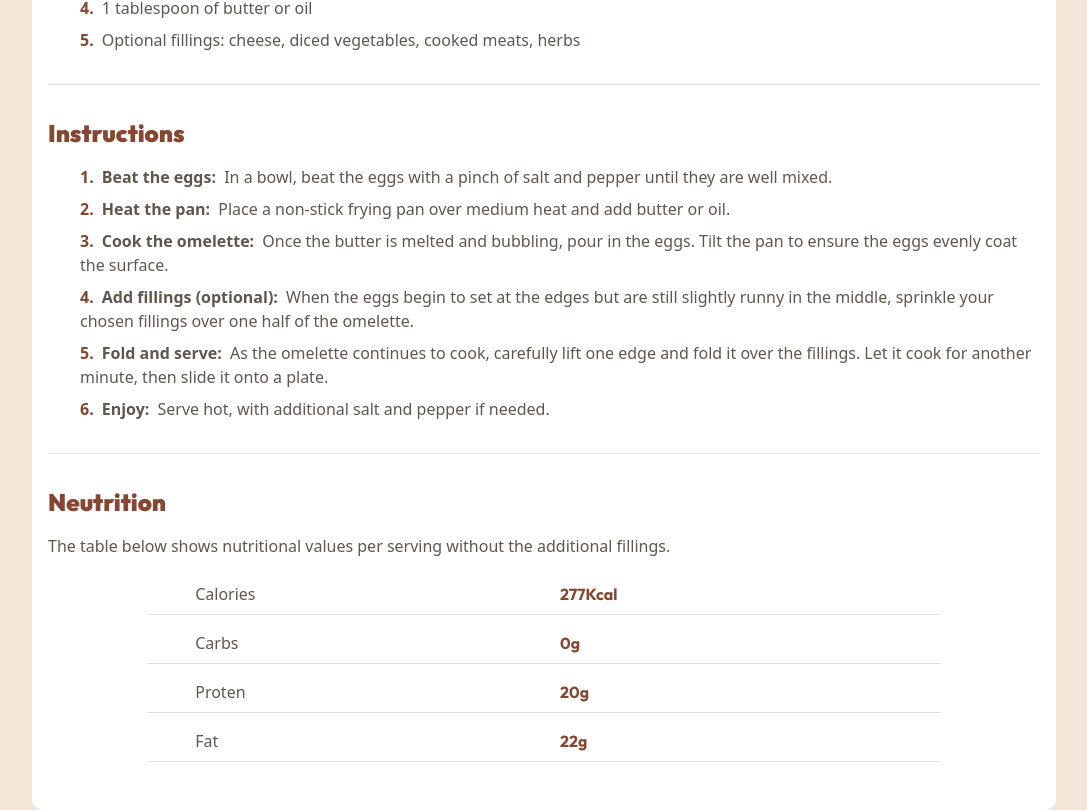
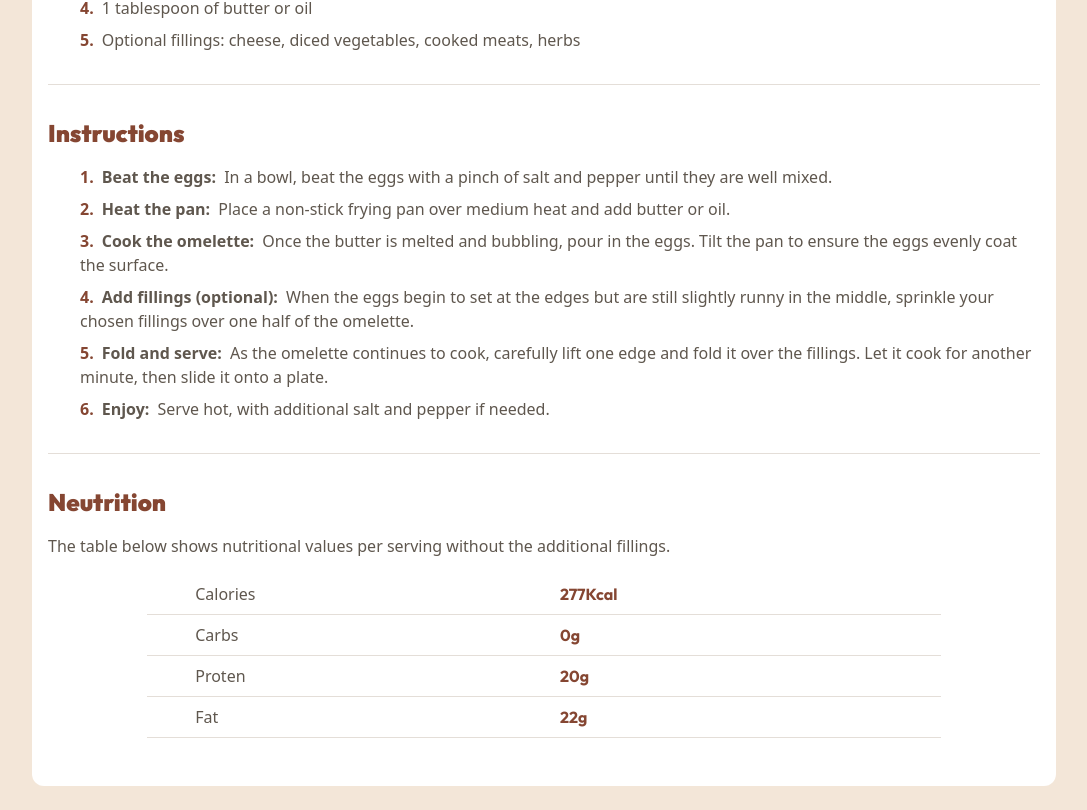
Before and after one commit to bakryelzzubair/recipe-page-main, a React (Vite) app: page / in a window 1280 px wide. Shown: the part 1042-1852 px from the top of the page, without its empty margins (96-1183 px from the left). After the commit the page ends 1828 px from the top, so only its background shows below. Built offline with nearby package versions, Linux system fonts and the light colour scheme.

Commit message:
repair errors and warning

```diff
--- a/src/App.jsx
+++ b/src/App.jsx
@@ -25,7 +25,7 @@ const App = () => {
           </div>
         </header>
 
-        <div className="px-4 sm:px-0">
+        <main className="px-4 sm:px-0">
           {/* preperation time section */}
           <section className="bg-primary-Rose-50 p-4 sm:p-6 md:p-8 rounded-md">
             <h2 className="text-primary-Rose-800 font-outfit text-md sm:text-xl md:text-2xl font-bold md:font-black mb-4">
@@ -84,6 +84,7 @@ const App = () => {
               additional fillings.
             </p>
             <table className="w-full sm:w-4/5 md:5/6 lg:h-9/12 mx-auto space-y-2">
+              <tbody>
                 {neutrition.map((item) => (
                   <tr
                     key={item.id}
@@ -95,9 +96,10 @@ const App = () => {
                     </td>
                   </tr>
                 ))}
+              </tbody>
             </table>
           </section>
-        </div>
+        </main>
       </div>
     </div>
   );
--- a/src/index.css
+++ b/src/index.css
@@ -1,3 +1,5 @@
+@import "tailwindcss";
+
 @font-face {
   font-family: youngSerif;
   src: url("../public/assets/fonts/young-serif/YoungSerif-Regular.ttf");
@@ -7,8 +9,6 @@
   font-family: outfit;
   src: url("../public/assets/fonts/outfit/Outfit-VariableFont_wght.ttf");
 }
-
-@import "tailwindcss";
 
 @theme {
   --color-primary-stone-100: hsl(30, 54%, 90%);
@@ -33,9 +33,9 @@ body {
 }
 
 .auto-numbering li::before {
-  content: counter(counter-numbering)". ";
+  content: counter(counter-numbering) ". ";
   color: var(--color-primary-Brown-800);
   display: inline-block;
-  margin-right: 8px;
+  margin-right: .5rem;
   font-weight: bold;
 }
```
Lines whose indentation alone changed are shown as unchanged.
